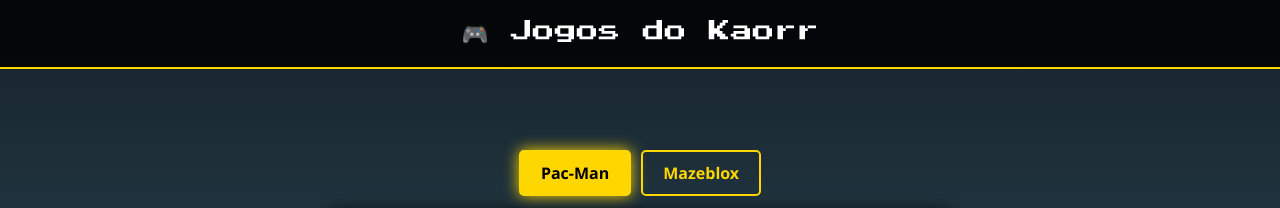
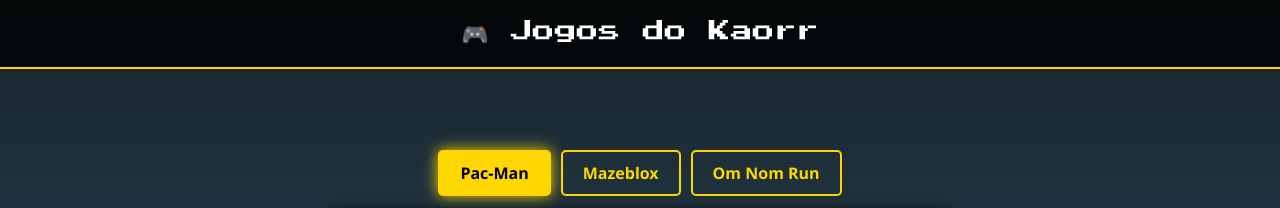
Before and after one commit to caroljennisonreis-dev/Kaorr-games, a plain HTML site: page index.html in a window 1280 px wide. Shown: the top 208 px of the page. Drawn offline with Linux system fonts and the light colour scheme.

Commit message:
Update index.html

```diff
--- a/index.html
+++ b/index.html
@@ -169,6 +169,7 @@
     <div class="game-tabs">
         <div class="tab active" onclick="switchGame('pacman', this)">Pac-Man</div>
         <div class="tab" onclick="switchGame('mazeblox', this)">Mazeblox</div>
+        <div class="tab" onclick="switchGame('omnomrun', this)">Om Nom Run</div>
     </div>
 
     <div class="game-card">
@@ -206,6 +207,11 @@
         mazeblox: {
             title: 'Mazeblox',
             src: 'https://funhtml5games.com?embed=mazeblox'
+        },
+        // NOVO JOGO ADICIONADO AQUI NA LÓGICA
+        omnomrun: {
+            title: 'Om Nom Run',
+            src: 'https://play.famobi.com/om-nom-run'
         }
     };
 
```
